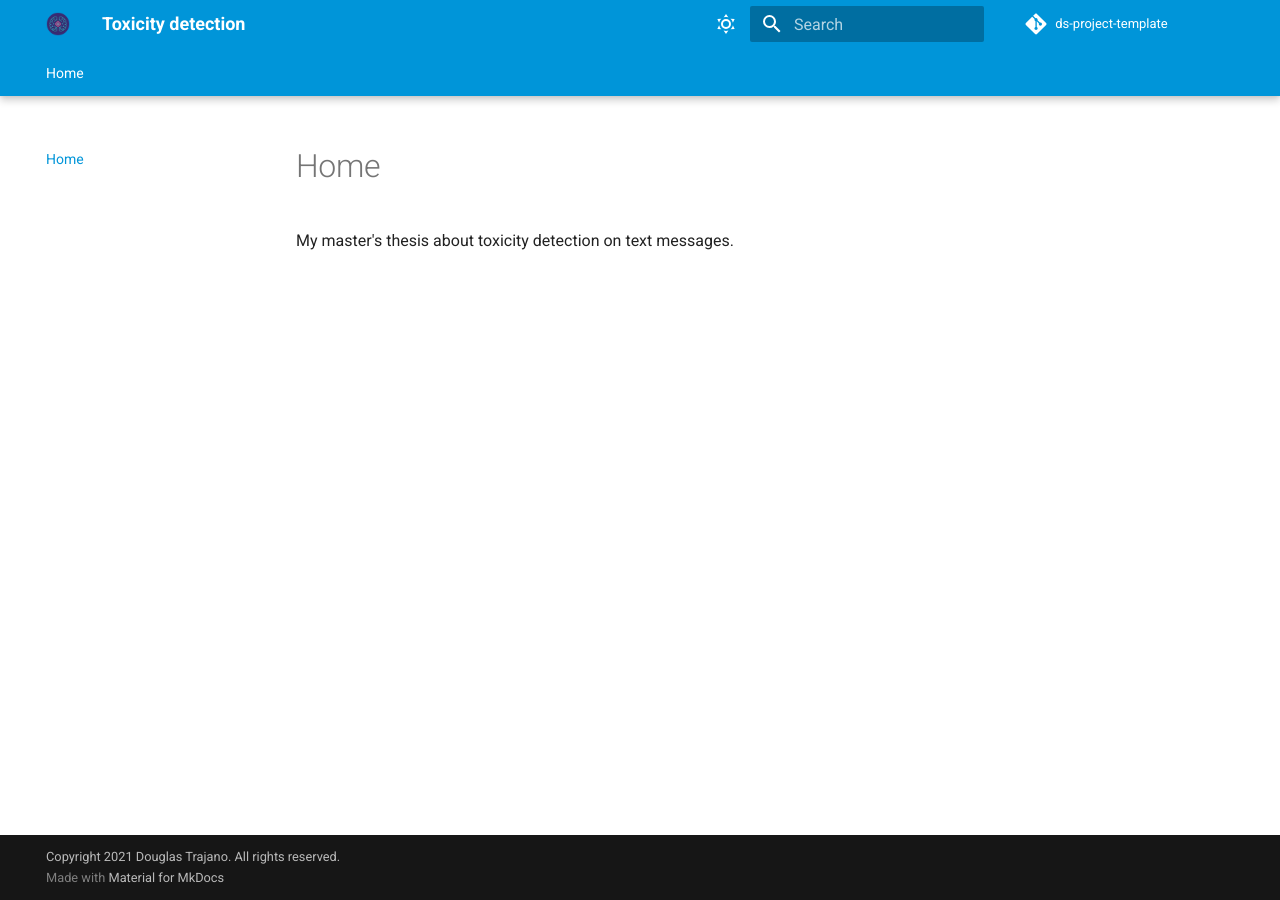
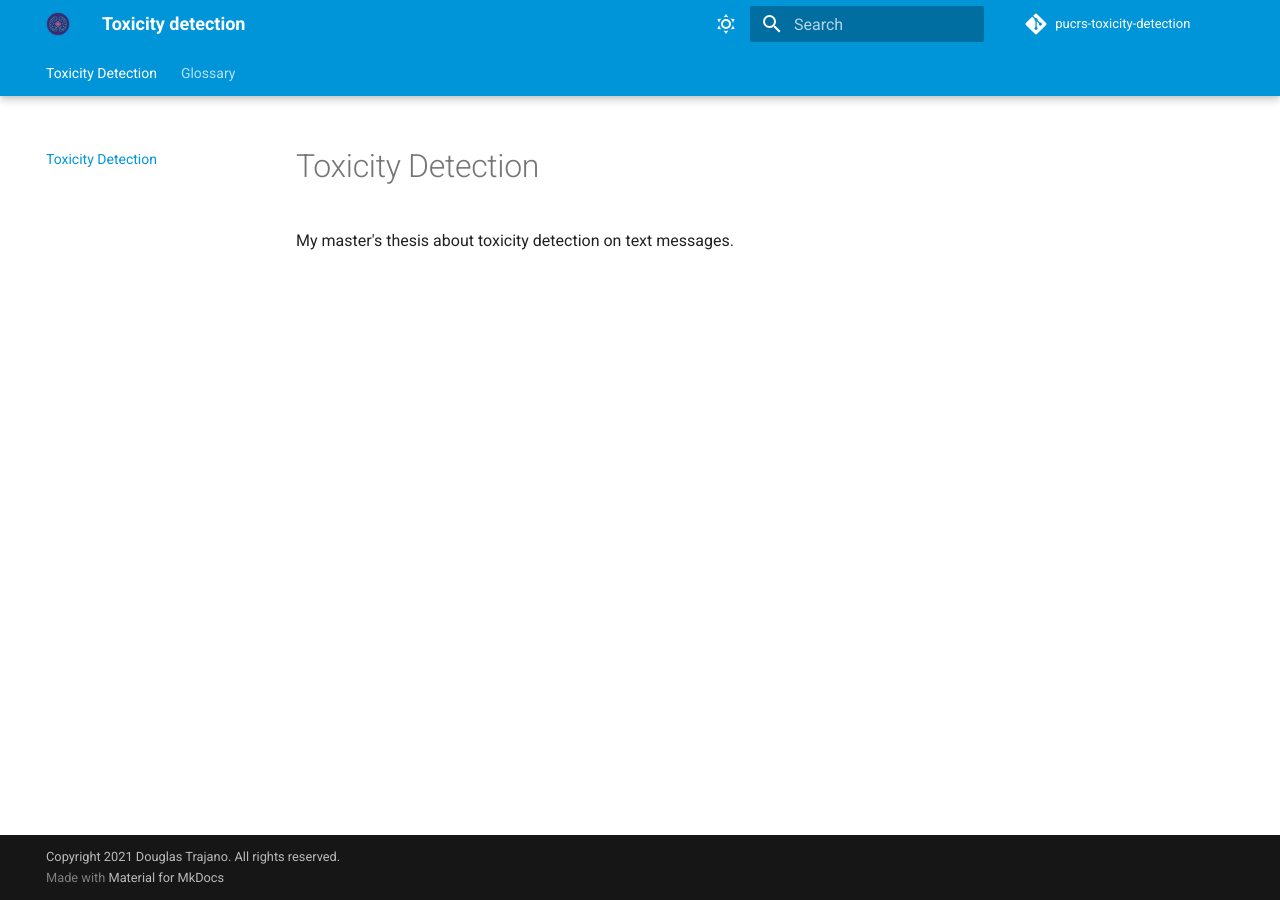
Before and after one commit to DougTrajano/ToChiquinho, an MkDocs documentation site: the page built from docs/README.md, in a window 1280 px wide. Built offline with MkDocs 1.6.1 and Material for MkDocs 9.7.7, drawn with Linux system fonts in a browser that asks for light colours; comment, search, counter and statistics services are not loaded; the version menu is left out.

Commit message:
Update docs

```diff
--- /dev/null
+++ b/docs/README.md
@@ -0,0 +1,6 @@
+---
+title: Toxicity Detection
+summary: My master's thesis about toxicity detection on text messages.
+---
+
+My master's thesis about toxicity detection on text messages.
--- a/mkdocs.yml
+++ b/mkdocs.yml
@@ -5,7 +5,7 @@ site_url: https://github.com/DougTrajano/pucrs-toxicity-detection
 site_author: Douglas Trajano
 
 # Repository
-repo_name: ds-project-template
+repo_name: pucrs-toxicity-detection
 repo_url: https://github.com/DougTrajano/pucrs-toxicity-detection
 edit_uri: ""
 
```
Also changed, not shown: docs/glossary/README.md (added, +10 -0 lines), docs/index.md (deleted, +0 -1 lines).
